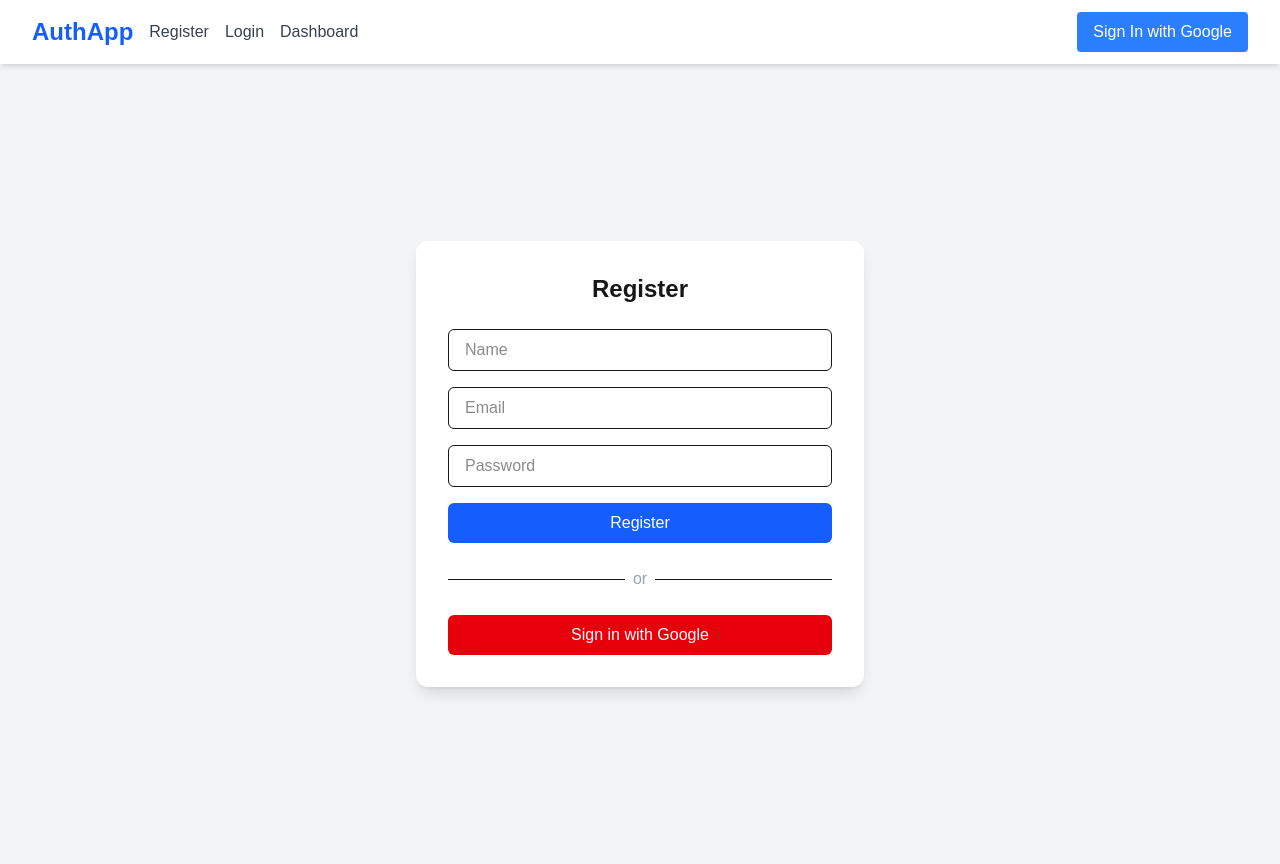
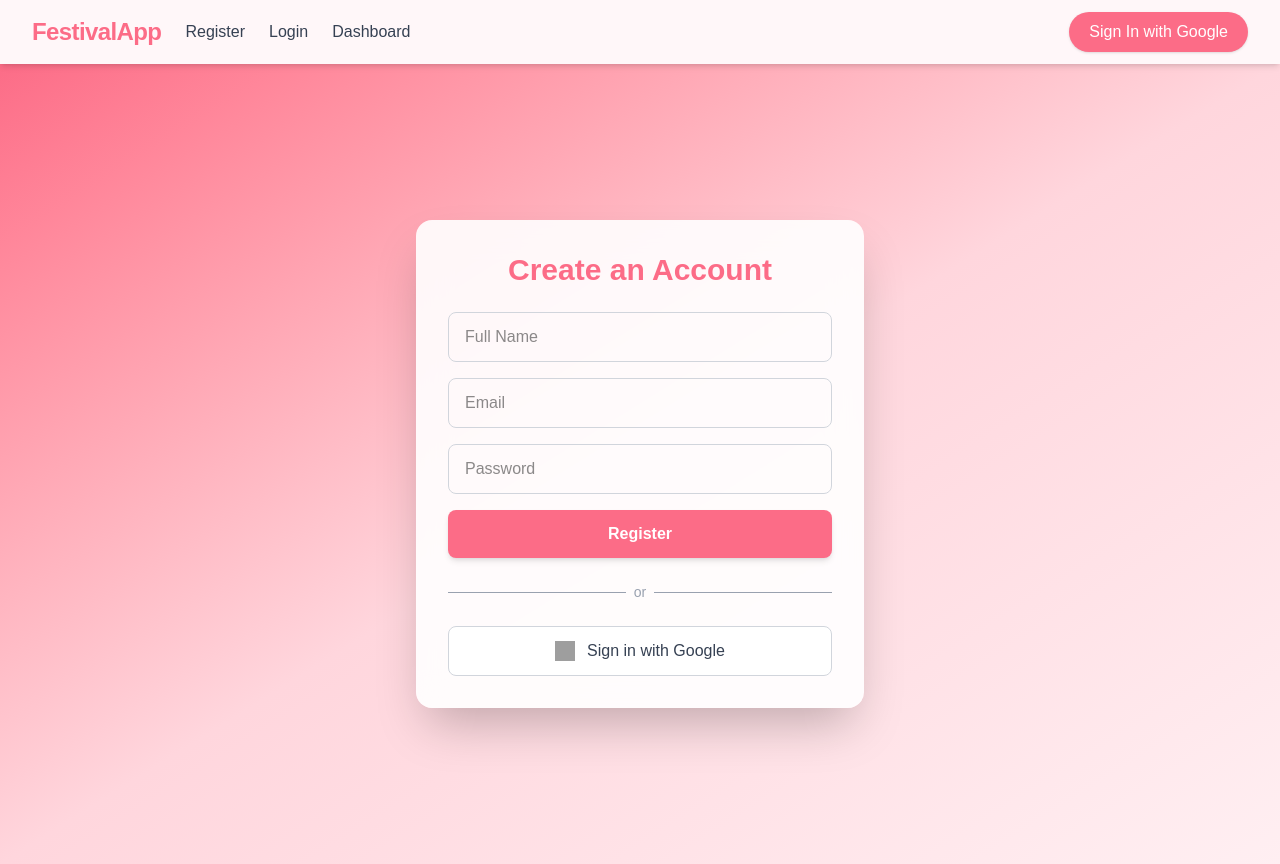
Before and after one commit to yasshikasah362/opus_festive, a Next.js app: page /register in a window 1280 px wide. Built offline with nearby package versions, Linux system fonts and the light colour scheme; no server answers; grey boxes are pictures that could not be loaded.

Commit message:
styling change

```diff
--- a/app/dashboard/page.jsx
+++ b/app/dashboard/page.jsx
@@ -6,22 +6,28 @@ export default async function Dashboard() {
 
   if (!session) {
     return (
-      <div className="flex items-center justify-center min-h-screen bg-gray-100">
-        <div className="bg-white p-8 rounded-lg shadow-md text-center">
-          <h2 className="text-xl font-semibold text-red-500 mb-4">Unauthorized</h2>
-          <p className="text-gray-600">Please log in to access the dashboard.</p>
+      <div
+        className="flex items-center justify-center min-h-screen bg-[url('https://www.transparenttextures.com/patterns/flowers.png')] bg-gray-50"
+      >
+        <div className="bg-white/80 backdrop-blur-lg p-8 rounded-lg shadow-xl text-center border border-gray-200">
+          <h2 className="text-2xl font-semibold text-red-500 mb-3">Unauthorized</h2>
+          <p className="text-gray-600 text-sm">Please log in to access the dashboard.</p>
         </div>
       </div>
     );
   }
 
   return (
-    <div className="flex items-center justify-center min-h-screen bg-gradient-to-br from-blue-50 to-indigo-100">
-      <div className="bg-white p-10 rounded-xl shadow-xl w-full max-w-md text-center">
-        <h1 className="text-3xl font-bold text-indigo-600 mb-4">
+    <div
+      className="flex items-center justify-center min-h-screen bg-[url('https://www.transparenttextures.com/patterns/flowers.png')] bg-indigo-50"
+    >
+      <div className="bg-white/80 backdrop-blur-lg p-10 rounded-2xl shadow-2xl max-w-lg w-full text-center border border-gray-200 transition-transform hover:scale-[1.01]">
+        <h1 className="text-4xl font-bold text-[#FC6C87] mb-4 tracking-tight drop-shadow">
           Welcome, {session.user.name}
         </h1>
-        <p className="text-gray-700">You're successfully signed in to your dashboard.</p>
+        <p className="text-gray-700 text-lg font-light">
+          You're successfully signed in to your dashboard.
+        </p>
       </div>
     </div>
   );
--- a/app/login/page.jsx
+++ b/app/login/page.jsx
@@ -1,4 +1,5 @@
 "use client";
+
 import { signIn } from "next-auth/react";
 import { useRouter } from "next/navigation";
 import { useState } from "react";
@@ -15,45 +16,54 @@ export default function Login() {
       password: form.password,
     });
     if (res.ok || res.status === 200) router.push("/dashboard");
-    else alert("Login failed ");
+    else alert("Login failed");
   };
 
   return (
-    <div className="min-h-screen flex items-center justify-center bg-gray-100 px-4">
-      <div className="bg-white shadow-lg rounded-lg p-8 w-full max-w-md">
-        <h2 className="text-2xl font-bold mb-6 text-center">Sign In</h2>
+    <div className="min-h-screen flex items-center justify-center bg-gradient-to-br from-[#FC6C87] via-[#FFD6DD] to-[#FFEFF2] px-4">
+      <div className="w-full max-w-md bg-white/90 backdrop-blur-lg rounded-2xl shadow-2xl p-8 space-y-6">
+
+
         <form onSubmit={handleSubmit} className="space-y-4">
           <input
             type="email"
             placeholder="Email"
             value={form.email}
             onChange={(e) => setForm({ ...form, email: e.target.value })}
-            className="w-full px-4 py-2 border rounded-lg focus:outline-none focus:ring-2 focus:ring-blue-500"
+            className="w-full px-4 py-3 rounded-lg border border-gray-300 focus:outline-none focus:ring-2 focus:ring-[#FC6C87]/60 transition"
           />
           <input
             type="password"
             placeholder="Password"
             value={form.password}
             onChange={(e) => setForm({ ...form, password: e.target.value })}
-            className="w-full px-4 py-2 border rounded-lg focus:outline-none focus:ring-2 focus:ring-blue-500"
+            className="w-full px-4 py-3 rounded-lg border border-gray-300 focus:outline-none focus:ring-2 focus:ring-[#FC6C87]/60 transition"
           />
           <button
             type="submit"
-            className="w-full bg-blue-600 text-white py-2 rounded-lg hover:bg-blue-700 transition duration-200"
+            className="w-full bg-[#FC6C87] text-white font-semibold py-3 rounded-lg shadow-md hover:bg-[#f84d70] transition"
           >
             Sign In
           </button>
         </form>
 
-        <div className="mt-6 text-center">
-          <p className="text-gray-500">or</p>
-          <button
-            onClick={() => signIn("google", { callbackUrl: "/dashboard" })}
-            className="mt-4 w-full bg-red-500 text-white py-2 rounded-lg hover:bg-red-600 transition duration-200"
-          >
-            Sign in with Google
-          </button>
+        <div className="flex items-center gap-2 text-gray-400">
+          <hr className="flex-grow border-t" />
+          <span className="text-sm">or</span>
+          <hr className="flex-grow border-t" />
         </div>
+
+        <button
+          onClick={() => signIn("google", { callbackUrl: "/dashboard" })}
+          className="w-full flex items-center justify-center gap-3 bg-white border border-gray-300 text-gray-700 py-3 rounded-lg hover:shadow-lg transition"
+        >
+          <img
+            src="https://www.svgrepo.com/show/475656/google-color.svg"
+            alt="Google"
+            className="w-5 h-5"
+          />
+          Sign in with Google
+        </button>
       </div>
     </div>
   );
--- a/app/page.tsx
+++ b/app/page.tsx
@@ -1,33 +1,42 @@
-'use client';
+import React from 'react';
 
+const HomePage = () => {
+  return (
+    <div
+      className="relative min-h-screen flex items-center justify-center px-6 py-12 text-white bg-gradient-to-r from-[#FC6C87] via-[#FF9A8B] to-[#FFB199] shadow-inner"
+    >
+      {/* Flower texture overlay */}
+      <div
+        className="absolute inset-0 bg-[url('https://www.transparenttextures.com/patterns/flowers.png')] opacity-20 mix-blend-overlay"
+        aria-hidden="true"
+      />
 
-export default function HomePage() {
-  return (
-    <>
+      {/* Main content */}
+      <div className="relative max-w-7xl mx-auto flex flex-col md:flex-row items-center gap-12 z-10">
+        {/* Text Section */}
+        <div className="flex-1 text-center md:text-left">
+          <h1 className="text-4xl md:text-6xl font-extrabold leading-tight mb-4 drop-shadow-lg">
+            Celebrate Every Festival with Stunning Designs
+          </h1>
+          <p className="text-lg md:text-xl mb-6 drop-shadow">
+            Create personalized festival creatives effortlessly with modern templates. Make every occasion stand out!
+          </p>
+          <button className="bg-white text-[#FC6C87] font-semibold px-6 py-3 rounded-full shadow hover:bg-gray-100 transition-all">
+            Get Started for Free
+          </button>
+        </div>
 
+        {/* Image Section */}
+        <div className="flex-1">
+          <img
+            src="https://www.picmaker.com/assets/images/festivaltemplates/Hero%20Graphic.png"
+            alt="Festival Hero"
+            className="w-full max-w-md mx-auto drop-shadow-2xl animate-fade-in"
+          />
+        </div>
+      </div>
+    </div>
+  );
+};
 
-      <main className="min-h-screen bg-gradient-to-br from-gray-100 to-gray-300 flex items-center justify-center px-4">
-        <div className="max-w-md w-full bg-white shadow-xl rounded-2xl p-8 space-y-6 text-center">
-          <h1 className="text-4xl font-extrabold text-gray-800">Welcome 👋</h1>
-          <p className="text-gray-500 text-md">Simple & secure auth with Google</p>
-
-          {/* <div className="space-y-4">
-            <Link
-              href="/register"
-              className="block w-full bg-blue-600 hover:bg-blue-700 text-white font-semibold py-2 px-4 rounded-lg transition duration-200"
-            >
-              Register
-            </Link>
-
-            <Link
-              href="/login"
-              className="block w-full bg-green-600 hover:bg-green-700 text-white font-semibold py-2 px-4 rounded-lg transition duration-200"
-            >
-              Login
-            </Link>
-          </div> */}
-        </div>
-      </main>
-    </>
-  );
-}
+export default HomePage;
--- a/app/register/page.jsx
+++ b/app/register/page.jsx
@@ -21,7 +21,6 @@ export default function Register() {
     });
 
     if (res.ok) {
-    // Automatically sign in the user using their credentials
       const loginRes = await signIn("credentials", {
         redirect: false,
         email: form.email,
@@ -38,49 +37,55 @@ export default function Register() {
     }
   };
 
-
   return (
-    <div className="flex items-center justify-center min-h-screen bg-gray-100 px-4">
-      <div className="w-full max-w-md bg-white rounded-xl shadow-lg p-8">
-        <h2 className="text-2xl font-bold text-center mb-6">Register</h2>
+    <div className="flex items-center justify-center min-h-screen bg-gradient-to-br from-[#FC6C87] via-[#FFD6DD] to-[#FFEFF2] px-4">
+      <div className="w-full max-w-md bg-white/90 backdrop-blur-lg rounded-2xl shadow-2xl p-8 space-y-6">
+        <h2 className="text-3xl font-bold text-center text-[#FC6C87]">
+          Create an Account
+        </h2>
 
         <form onSubmit={handleSubmit} className="space-y-4">
           <input
             type="text"
-            placeholder="Name"
-            className="w-full px-4 py-2 border rounded-md focus:outline-none focus:ring-2 focus:ring-blue-400"
+            placeholder="Full Name"
+            className="w-full px-4 py-3 rounded-lg border border-gray-300 focus:outline-none focus:ring-2 focus:ring-[#FC6C87]/60 transition"
             onChange={(e) => setForm({ ...form, name: e.target.value })}
           />
           <input
             type="email"
             placeholder="Email"
-            className="w-full px-4 py-2 border rounded-md focus:outline-none focus:ring-2 focus:ring-blue-400"
+            className="w-full px-4 py-3 rounded-lg border border-gray-300 focus:outline-none focus:ring-2 focus:ring-[#FC6C87]/60 transition"
             onChange={(e) => setForm({ ...form, email: e.target.value })}
           />
           <input
             type="password"
             placeholder="Password"
-            className="w-full px-4 py-2 border rounded-md focus:outline-none focus:ring-2 focus:ring-blue-400"
+            className="w-full px-4 py-3 rounded-lg border border-gray-300 focus:outline-none focus:ring-2 focus:ring-[#FC6C87]/60 transition"
             onChange={(e) => setForm({ ...form, password: e.target.value })}
           />
           <button
             type="submit"
-            className="w-full bg-blue-600 text-white py-2 rounded-md hover:bg-blue-700 transition duration-300"
+            className="w-full bg-[#FC6C87] text-white font-semibold py-3 rounded-lg shadow-md hover:bg-[#f84d70] transition"
           >
             Register
           </button>
         </form>
 
-        <div className="flex items-center my-6">
+        <div className="flex items-center gap-2 text-gray-400">
           <hr className="flex-grow border-t" />
-          <span className="mx-2 text-gray-400">or</span>
+          <span className="text-sm">or</span>
           <hr className="flex-grow border-t" />
         </div>
 
         <button
           onClick={() => signIn("google", { callbackUrl: "/dashboard" })}
-          className="w-full bg-red-600 text-white py-2 rounded-md hover:bg-red-700 transition duration-300"
+          className="w-full flex items-center justify-center gap-3 bg-white border border-gray-300 text-gray-700 py-3 rounded-lg hover:shadow-lg transition"
         >
+          <img
+            src="https://www.svgrepo.com/show/475656/google-color.svg"
+            alt="Google"
+            className="w-5 h-5"
+          />
           Sign in with Google
         </button>
       </div>
--- a/components/Navbar.jsx
+++ b/components/Navbar.jsx
@@ -6,35 +6,47 @@ export default function Navbar() {
   const { data: session } = useSession();
 
   return (
-    <nav className="bg-white shadow-md sticky top-0 z-50">
+    <nav className="bg-[#fff7f9] shadow-md sticky top-0 z-50">
       <div className="max-w-7xl mx-auto px-4 sm:px-6 lg:px-8">
         <div className="flex justify-between h-16 items-center">
-          {/* Left side - Logo and Home */}
-          <div className="flex items-center space-x-4">
-            <Link href="/" className="text-2xl font-bold text-blue-600">
-              AuthApp
+          {/* Left - Logo & Nav Links */}
+          <div className="flex items-center space-x-6">
+            <Link
+              href="/"
+              className="text-2xl font-bold text-[#FC6C87] tracking-tight hover:opacity-90 transition"
+            >
+              FestivalApp
             </Link>
-            <Link href="/register" className="text-gray-700 hover:text-blue-600">
+            <Link
+              href="/register"
+              className="text-gray-700 hover:text-[#FC6C87] font-medium transition"
+            >
               Register
             </Link>
-            <Link href="/login" className="text-gray-700 hover:text-blue-600">
+            <Link
+              href="/login"
+              className="text-gray-700 hover:text-[#FC6C87] font-medium transition"
+            >
               Login
             </Link>
-            <Link href="/dashboard" className="text-gray-700 hover:text-blue-600">
+            <Link
+              href="/dashboard"
+              className="text-gray-700 hover:text-[#FC6C87] font-medium transition"
+            >
               Dashboard
             </Link>
           </div>
 
-          {/* Right side - Sign In / Sign Out */}
+          {/* Right - SignIn / SignOut */}
           <div className="flex items-center space-x-4">
             {session ? (
               <>
-                <span className="text-sm text-gray-700 hidden sm:block">
+                <span className="text-sm text-gray-600 hidden sm:block">
                   {session.user?.email}
                 </span>
                 <button
                   onClick={() => signOut()}
-                  className="bg-red-500 text-white px-4 py-2 rounded hover:bg-red-600 transition"
+                  className="bg-gray-100 text-gray-800 px-4 py-2 rounded-full hover:bg-gray-200 transition"
                 >
                   Sign Out
                 </button>
@@ -42,7 +54,7 @@ export default function Navbar() {
             ) : (
               <button
                 onClick={() => signIn("google")}
-                className="bg-blue-500 text-white px-4 py-2 rounded hover:bg-blue-600 transition"
+                className="bg-[#FC6C87] text-white px-5 py-2 rounded-full shadow hover:bg-[#e85c75] transition"
               >
                 Sign In with Google
               </button>
--- a/package.json
+++ b/package.json
@@ -26,9 +26,11 @@
     "@types/node": "^20",
     "@types/react": "^19",
     "@types/react-dom": "^19",
+    "autoprefixer": "^10.4.21",
     "eslint": "^9",
     "eslint-config-next": "15.4.5",
-    "tailwindcss": "^4",
+    "postcss": "^8.5.6",
+    "tailwindcss": "^4.1.11",
     "typescript": "^5"
   }
 }
```
Also changed, not shown: 1 other file (tests, documents, lock files or other folders). Lines whose indentation alone changed are shown as unchanged.
